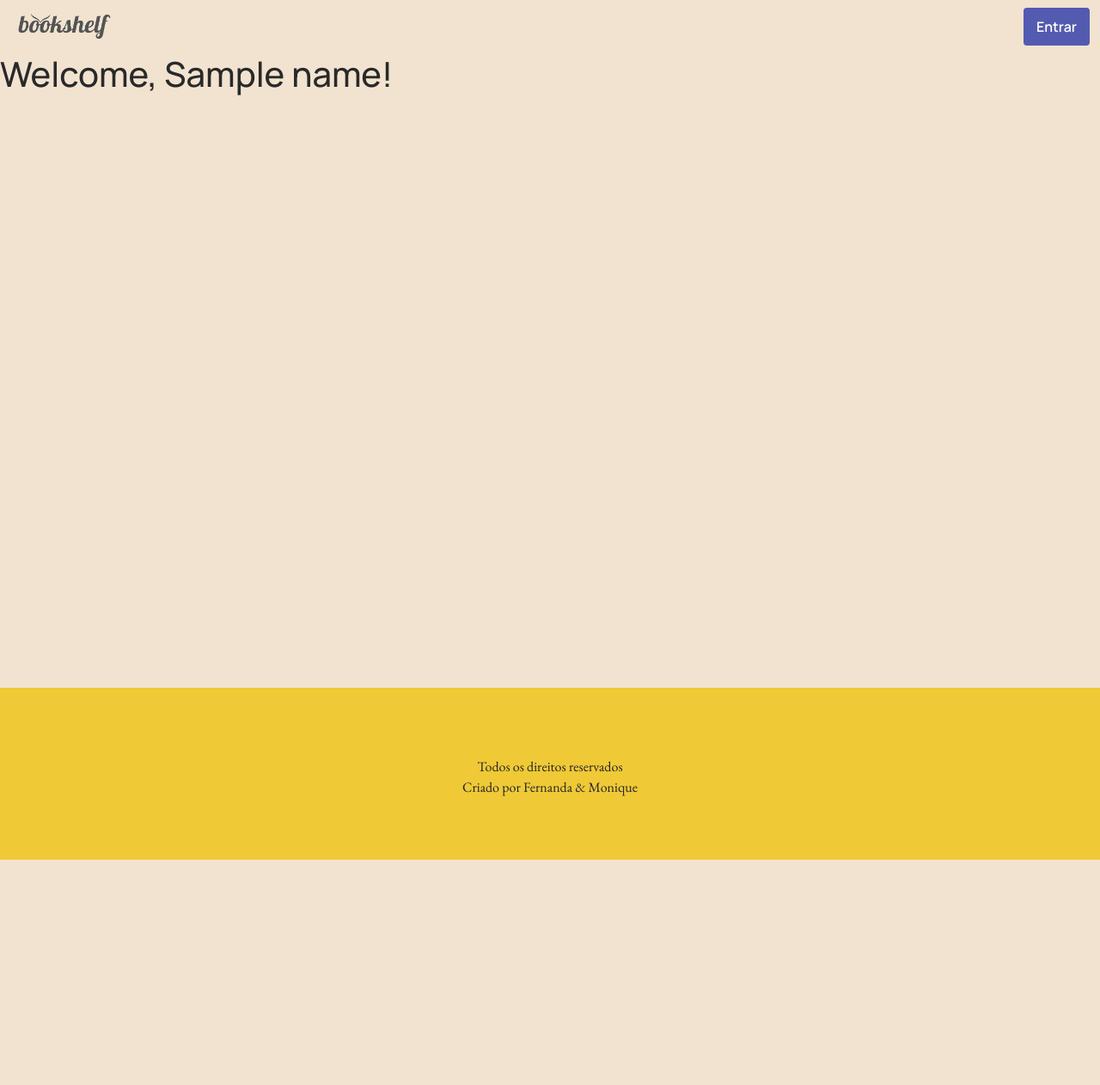
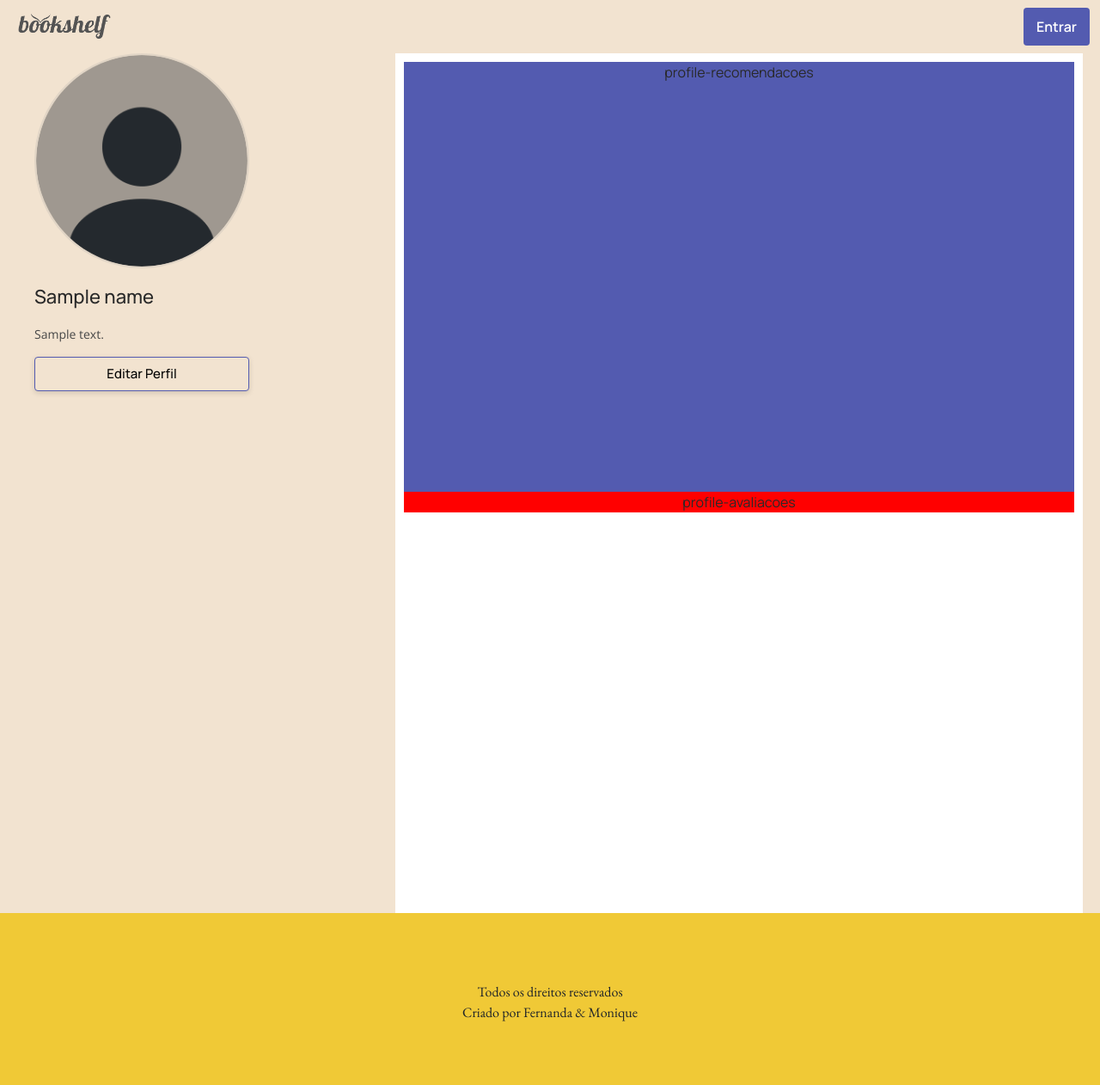
Before and after one commit to femrtins/flask_auth_app, a Flask app: template project/templates/profile.html in a window 1280 px wide. Shown: the whole page at 86% size. Before the commit the page ends 1000 px from the top, so only its background shows below. Run offline with Flask 3, Linux system fonts and the light colour scheme; the template is opened without the code that fills it: most values are stand-ins (such as "Sample title", 1, 10 or a date in 2020).

Commit message:
atualizacao

```diff
--- a/project/main.py
+++ b/project/main.py
@@ -1,6 +1,7 @@
-from flask import Blueprint, render_template
+from flask import Blueprint, render_template, request, flash, redirect
 from flask_login import login_required, current_user
 from . import db
+from .models import User
 
 main = Blueprint('main', __name__)
 
--- a/project/static/js/script.js
+++ b/project/static/js/script.js
@@ -0,0 +1,8 @@
+document.getElementById('botao-editar-perfil').addEventListener('click', function() {
+    var content = document.getElementById('editar-perfil');
+    if (content.style.display === 'none' || content.style.display === '') {
+        content.style.display = 'block';
+    } else {
+        content.style.display = 'none';
+    }
+});
--- /dev/null
+++ b/project/static/styles/style-profile.css
@@ -0,0 +1,3 @@
+#principal {
+    height: auto !important;
+}
--- a/project/static/styles/style.css
+++ b/project/static/styles/style.css
@@ -1,14 +1,14 @@
-
-@import url('https://fonts.googleapis.com/css2?family=EB+Garamond:ital,wght@0,400..800;1,400..800&family=Jost:ital,wght@0,100..900;1,100..900&family=Manrope:wght@200..800&display=swap');
-
+@import url('https://fonts.googleapis.com/css2?family=EB+Garamond&family=Open+Sans:ital,wght@0,400..800;1,400..800&family=Jost:ital,wght@0,100..900;1,100..900&family=Manrope:wght@200..800&display=swap');
 
 :root {
-    --main-bg-color: #f2e3d0;
+	--main-bg-color: #f2e3d0;
     --main-font-color: #292929;
     --second-color: #F0C936;
     --third-color: #535BB0;
     --second-font-color: white;
     --err-font: red;
+    --color-1: #9b9b9b34;
+    --color-2: #474747;
 }
 
 * {
@@ -115,6 +115,7 @@ img{
 /* Rodapé */
 
 footer{
+    position: relative;
     width: 100%;
     height: 200px;
     background-color: var(--second-color);
@@ -132,12 +133,12 @@ footer{
 /* Cadastro e Login */
 
 #cadastro, #login{
-    height: 530px;
+    height: 600px;
     width: 500px;
     margin: auto;
     background-color: var(--third-color);
     padding: 20px;
-    margin-top: 30px;
+    margin-top: 20px;
     margin-bottom: 50px;
     border-radius: 10px;
     box-shadow: 0px 0px 5px 2px rgba(0,0,0,0.4);
@@ -157,12 +158,13 @@ label{
     border: none;
     border-radius: 4px;
     box-shadow: 0 2px 6px rgba(0, 0, 0, 0.15);
-    margin-bottom: 10px;
+    margin-bottom: 5px;
     background-color: var(--main-bg-color);
 }
 
 #titulo-cadastro, #titulo-login{
     padding-top: 10px;
+    font-size: 35px;
 }
 
 .botao-enviar-div{
@@ -265,3 +267,122 @@ button#criar-cadastro{
 
 
 }
+
+/* Profile */
+
+#container{
+    /* background-color: aquamarine; */
+    height: 1000px;
+    width: 100%;
+    display: flex;
+    flex-wrap:  wrap;
+    justify-content: space-between;
+}
+
+#profile-info{
+    /* background-color: var(--main-font-color); */
+    height: 100%;
+    width: 250px;
+    margin-left: 40px;
+}
+
+h1#nome{
+    margin-top: 20px;
+    font-size: 22px;
+}
+
+p#bio{
+    margin-top: 20px;
+    font-size: 14px;
+    text-align: left;
+    font-family: "Open Sans", sans-serif;
+    color: var(--color-2);
+}
+
+#profile-foto {
+    width: 250px;
+    height: 250px;
+    border-radius: 50%;
+    border: 2px solid var(--color-1);
+    margin: auto;
+    display: flex;
+    justify-content: center;
+}
+
+#profile-page{
+    background-color: var(--second-font-color);
+    height: 100%;
+    width: 800px;
+    padding: 10px;
+    margin-right: 20px;
+}
+
+#profile-recomendacoes{
+    background-color: var(--third-color);
+    height: 500px;
+    width: auto;
+}
+#profile-avaliacoes{
+    background-color: var(--err-font);
+    height: auto;
+    width: auto;
+}
+#editar-perfil{
+	display: none;
+}
+
+button#botao-editar-perfil{
+	width: 100%;
+    height: 40px;
+    border: solid 1px var(--third-color);
+    border-radius: 4px;
+    background-color: var(--main-bg-color);
+    box-shadow: 0 2px 6px rgba(0, 0, 0, 0.15);
+    font-weight: 500;
+    font-size: 15px;
+}
+
+.input-edit-profile{
+	width: 100%;
+    padding: 5px;
+    outline: none;
+    border: none;
+    border-radius: 4px;
+    margin-bottom: 5px;
+}
+
+input[type="file"] {
+	display: none;
+ }
+
+#label-file{
+	margin-top: 10px;
+	width: 100%;
+	border: 1px solid #cecece;
+	padding: 10px;
+	border-radius: 5px;
+	text-align: center;
+	cursor: pointer;
+ }
+
+.botao-profile{
+	width: 70px;
+	height: 40px;
+    border: solid 1px var(--third-color);
+    border-radius: 4px;
+    background-color: var(--main-bg-color);
+    box-shadow: 0 2px 6px rgba(0, 0, 0, 0.15);
+    font-weight: 500;
+    font-size: 15px;
+ }
+
+ .botao-profile-div{
+	display: flex;
+	justify-content: flex-end;
+	margin-top: 10px;
+ }
+
+ #bio{
+	resize: none;
+
+ }
--- a/project/templates/base.html
+++ b/project/templates/base.html
@@ -17,7 +17,9 @@
         <div id="principal">
 
             <!-- NavBar -->
+
             <nav class="navbar navbar-expand-lg ">
+                {% if not request.path.startswith('/signup') and not request.path.startswith('/login') %}
                 <div class="container-fluid">
                     <button class="navbar-toggler" type="button" data-bs-toggle="collapse" data-bs-target="#navbarNavAltMarkup" aria-controls="navbarNavAltMarkup" aria-expanded="false" aria-label="Toggle navigation">
                         <span class="navbar-toggler-icon"></span>
@@ -34,15 +36,19 @@
                             <a class="nav-link" id="navbar-entrar" href="{{ url_for('auth.login') }}">Entrar</a>
                             {% endif %}
                             {% if current_user.is_authenticated %}
+                            <a class="nav-link" id="navbar-sair" href="{{ url_for('main.profile') }}">Profile</a>
                             <a class="nav-link" id="navbar-sair" href="{{ url_for('auth.logout') }}">Sair</a>
                             {% endif %}
+
                         </div>
 
 
 
                     </div>
                 </div>
+                {% endif %}
             </nav>
+
 
             {% block conteudo %}
             {% endblock %}
--- a/project/templates/login.html
+++ b/project/templates/login.html
@@ -1,7 +1,7 @@
 {% extends "base.html" %}
 
 {% block titulo %}
-Home
+Login
 {% endblock %}
 
 {% block conteudo %}
--- a/project/templates/profile.html
+++ b/project/templates/profile.html
@@ -1,7 +1,50 @@
 {% extends "base.html" %}
 
+{% block titulo %}
+Profile
+{% endblock %}
+
+{% block links %}
+<link rel="stylesheet" href="{{ url_for('static',filename='styles/style-profile.css') }}">
+{% endblock %}
+
 {% block conteudo %}
-<h1 class="title">
-  Welcome, {{ name }}!
-</h1>
+
+<div id="container">
+	<div id="profile-info">
+		<img src="{{ url_for('static',filename='img/foto.png') }}" id="profile-foto">
+		<h1 id="nome">{{name}}</h1>
+		<p id="bio">{{biography}}</p>
+		<button id="botao-editar-perfil">Editar Perfil</button>
+		<div id="editar-perfil">
+			<form method="POST" action="/edit_profile" id="edit-profile">
+				<div>
+					<label for="bio">Bio</label>
+					<textarea id="bio" name="bio" class="input-edit-profile" rows="4"></textarea>
+				</div>
+				<div>
+					<label for="nome">Seu nome</label>
+					<input type="text" name="nome" id="nome" class="input-edit-profile">
+				</div>
+				<div>
+					<label for="username">Nome de usuário</label>
+					<input type="text" name="username" id="username" class="input-edit-profile">
+				</div>
+				<div>
+					<label for="photo" id="label-file">Mudar foto de perfil</label><br>
+					<input type="file" id="photo" name="photo" accept="image/*" class="input-edit-profile">
+				</div>
+				<div class="botao-profile-div">
+					<input type="submit" value="Enviar" class="botao-profile">
+				</div>
+			</form>
+		</div>
+	</div>
+
+	<div id="profile-page">
+		<div id="profile-recomendacoes"><p>profile-recomendacoes</p></div>
+		<div id="profile-avaliacoes"><p>profile-avaliacoes</p></div>
+	</div>
+
+</div>
 {% endblock %}
```
Also changed, not shown: project/auth.py (+37 -3 lines), project/models.py (+6 -3 lines), project/templates/signup.html (+14 -7 lines), instance/db.sqlite, project/static/img/foto.jpg (added), project/static/img/foto.png (added).
